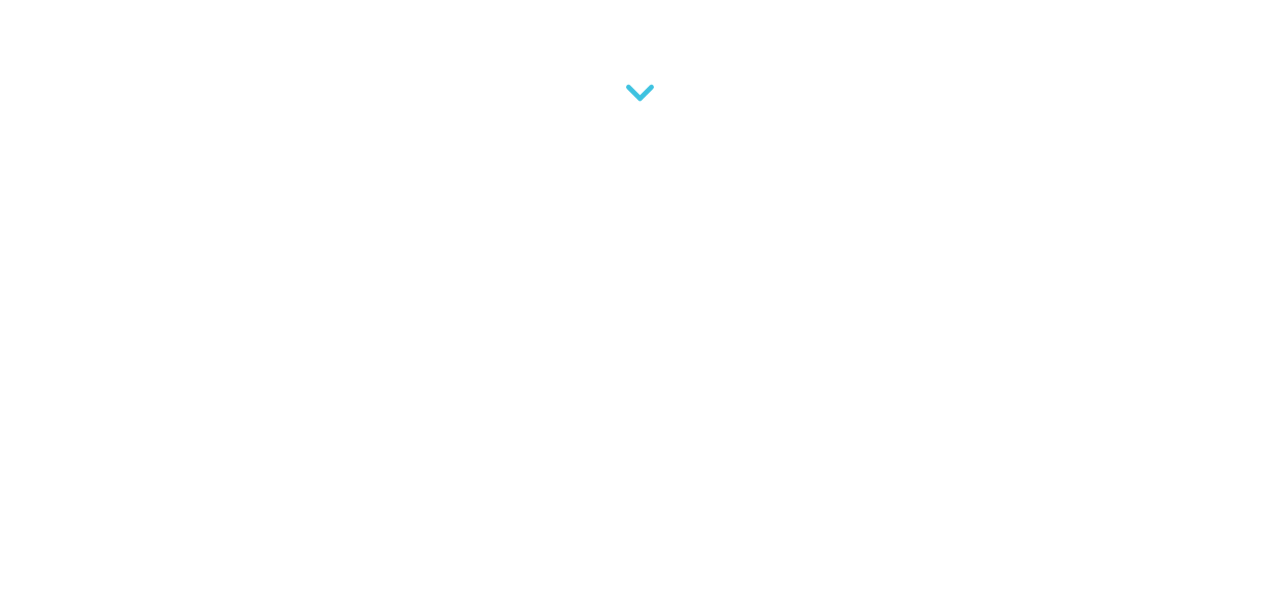
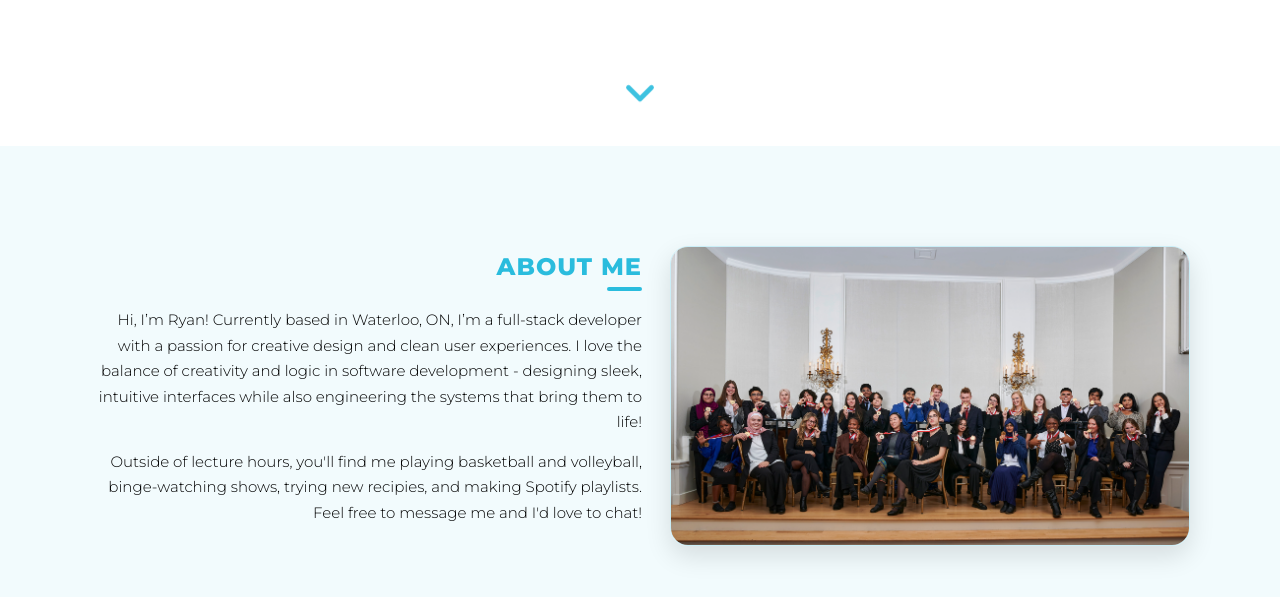
Before and after one commit to ryanguyen2/ryanguyen2.github.io, a React (Vite) app: page / in a window 1280 px wide. Shown: the part 665-1262 px from the top of the page. Before the commit the page ends 841 px from the top, so only its background shows below. Built offline with nearby package versions, Linux system fonts and the light colour scheme.

Commit message:
added about section

```diff
--- a/src/App.jsx
+++ b/src/App.jsx
@@ -55,12 +55,40 @@ function Hero() {
   );
 }
 
+function About() {
+  return (
+    <section id="about" className="about">
+      <div className="about-inner">
+        <div className="about-text">
+          <h2 className="section-title section-title--right">
+            ABOUT ME
+          </h2>
+
+          <p >
+            Hi, I’m Ryan! Currently based in Waterloo, ON, I’m a full-stack developer with a passion for creative design and clean user experiences. I love the balance of creativity and logic in software development - designing sleek, intuitive interfaces while also engineering the systems that bring them to life!
+          </p>
+          <p >
+           Outside of lecture hours, you'll find me playing basketball and volleyball, binge-watching shows, trying new recipies, and making Spotify playlists. Feel free to message me and I'd love to chat!
+          </p>
+        </div>
+
+        <div className="about-media">
+          <img
+            src="/icons/placeholder-about.jpg"
+            alt="Ryan with friends"
+            className="about-img"
+          />
+        </div>
+      </div>
+    </section>
+  );
+}
+
 export default function App() {
   return (
-    <>
-      <main>
-        <Hero />
-      </main>
-    </>
+    <main>
+      <Hero />
+      <About />
+    </main>
   );
 }
--- a/src/styles.css
+++ b/src/styles.css
@@ -92,6 +92,11 @@ body {
   box-shadow: 0 4px 60px rgba(0, 0, 0, .3);
 }
 
+.avatar-ring:hover {
+  transform: scale(1.02); /* slightly enlarge */
+  box-shadow: 0 12px 40px rgba(0, 0, 0, 0.35); /* deeper shadow */
+}
+
 .avatar {
   width: 100%;
   height: 100%;
@@ -111,7 +116,7 @@ body {
 .title--brand {
   color: var(--brand);
   font-weight: 700;
-  font-size: 51px;
+  font-size: 55px;
 }
 
 
@@ -120,7 +125,7 @@ body {
   margin: 0px 0 18px;
   padding: 5px 4px;
   border-radius: 5px;
-
+width: fit-content;
 
   background: color-mix(in srgb, var(--brand) 20%, white);
   border: none;
@@ -128,7 +133,7 @@ body {
 
 
 p {
-  font-size: 17px;
+  font-size: 15px;
   font-weight: 200;
   color: var(--text);
 }
@@ -137,6 +142,7 @@ p {
 .icons {
   display: flex;
   gap: 20px;
+  margin-top: 7px;
 }
 
 .icon-btn {
@@ -150,6 +156,7 @@ p {
   box-shadow: none;
   padding: 0;
   color: currentColor;
+
 }
 
 img {
@@ -157,11 +164,90 @@ img {
   height: 50px;
 }
 
-.icon-btn:hover {
-  transform: translateY(2px);
+.iconBtn:hover {
+  transform: translateY(-2px) scale(1.05); /* float up & enlarge */
+  opacity: 0.85; /* slight dim */
 }
 
 #particles-js {
   z-index: -1;
   position: absolute;
 }
+
+/* ===== About (pastel strip) ===== */
+.about {
+  /* pastel from brand at ~10–12% */
+  background: color-mix(in srgb, var(--brand) 6%, white);
+  padding: 56px 0;
+  margin-top: 30px;
+   min-height: 500px;
+   display: flex;
+   justify-content: center;
+}
+
+.about-inner {
+  width: min(1100px, 92%);
+  margin-inline: auto;
+  display: grid;
+  grid-template-columns: 1fr 520px; /* text left, image right */
+  gap: 28px;
+  align-items: center;
+}
+
+.about-text {
+  text-align: center;           /* paragraph text centered like your mock */
+  max-width: 56ch;
+  margin-left: auto;            /* pushes copy toward the center/right */
+  margin-right: 0;
+}
+
+/* Title aligned to the right edge of the copy block */
+.section-title {
+  font-weight: 800;
+  letter-spacing: 1px;
+  margin: 0 0 16px;
+  color: var(--brand-strong);
+}
+
+.section-title--right {
+  text-align: right;
+  position: relative;
+  color: var(--brand);
+}
+
+.section-title--right::after {
+  /* small right-aligned accent bar */
+  content: "";
+  display: block;
+  width: 35px;
+  height: 4px;
+  border-radius: 500px;
+  background: var(--brand);
+  margin-left: auto;            /* pushes the bar to the right */
+  margin-top: 6px;
+}
+
+/* Image on the right with rounded corners & soft border/shadow */
+.about-media {
+  display: grid;
+  place-items: center;
+}
+
+.about-img {
+  width: 100%;
+  aspect-ratio: 4 / 3;          /* adjust to your photo */
+  object-fit: cover;
+  border-radius: 18px;
+  border: 1px solid color-mix(in srgb, var(--brand) 25%, white);
+  box-shadow: 0 10px 26px rgba(0,0,0,.12);
+  height: 300px;
+}
+
+/* Paragraph spacing */
+.about-text p {
+  color: var(--text);
+  line-height: 1.7;
+  margin: 0 0 14px;
+  text-align: end;
+  font-weight: 300;
+}
```
Also changed, not shown: public/icons/placeholder-about.jpg (added), src/components/themeSwitch.jsx (added), 1 other file (tests, documents, lock files or other folders).
